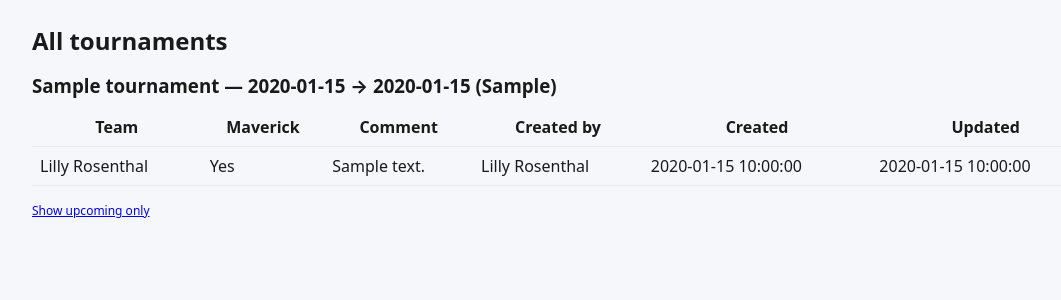
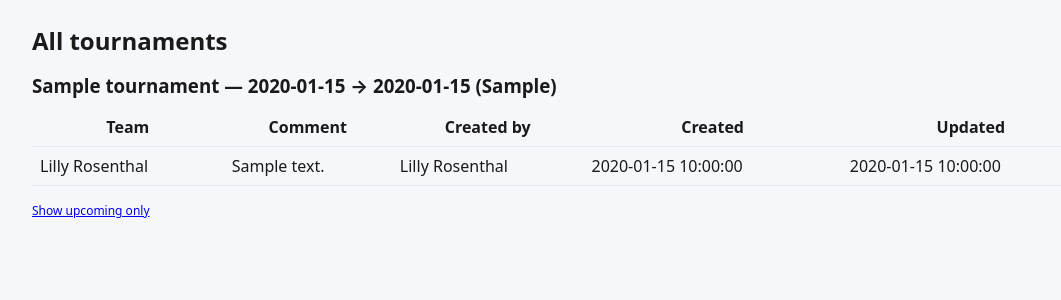
Before and after one commit to FriendlyNeighborhoodHacker/tournaments, a PHP site: page /coach.php?all=1 in a window 1280 px wide. Shown: the part 70-370 px from the top of the page, without its empty margins (74-1135 px from the left). Run offline with PHP 8.4, Linux system fonts and the light colour scheme; data comes from the database, SQL or seed files in the repository; tables that the repository leaves empty hold one stand-in row (values such as "Sample post"); data that the repository does not hold is empty; some libraries are stand-ins or nearby versions.

Commit message:
remove maverick from columns in Tournaments

```diff
--- a/coach.php
+++ b/coach.php
@@ -21,12 +21,11 @@ if ($__announcement !== '') { echo '<h2><strong>Announcement</strong></h2><div c
       <p><em>No sign-ups yet.</em></p>
     <?php else: ?>
       <table class="list">
-        <thead><tr><th>Team</th><th>Maverick</th><th>Comment</th><th>Created by</th><th>Created</th><th>Updated</th><?php if(current_user()['is_admin']):?><th>Admin</th><?php endif; ?></tr></thead>
+        <thead><tr><th>Team</th><th>Comment</th><th>Created by</th><th>Created</th><th>Updated</th><?php if(current_user()['is_admin']):?><th>Admin</th><?php endif; ?></tr></thead>
         <tbody>
         <?php foreach($rows as $r): ?>
           <tr>
             <td><?=h($r['members'])?></td>
-            <td><?= $r['go_maverick'] ? 'Yes' : 'No' ?></td>
             <td><?=nl2br(h($r['comment']))?></td>
             <td><?=h($r['cb_fn'].' '.$r['cb_ln'])?></td>
             <td><?=h($r['created_at'])?></td>
```
